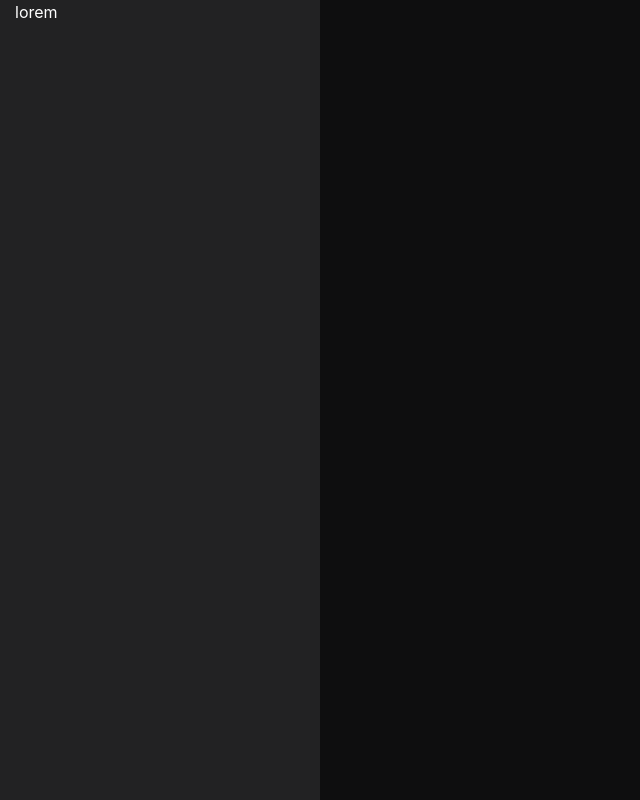
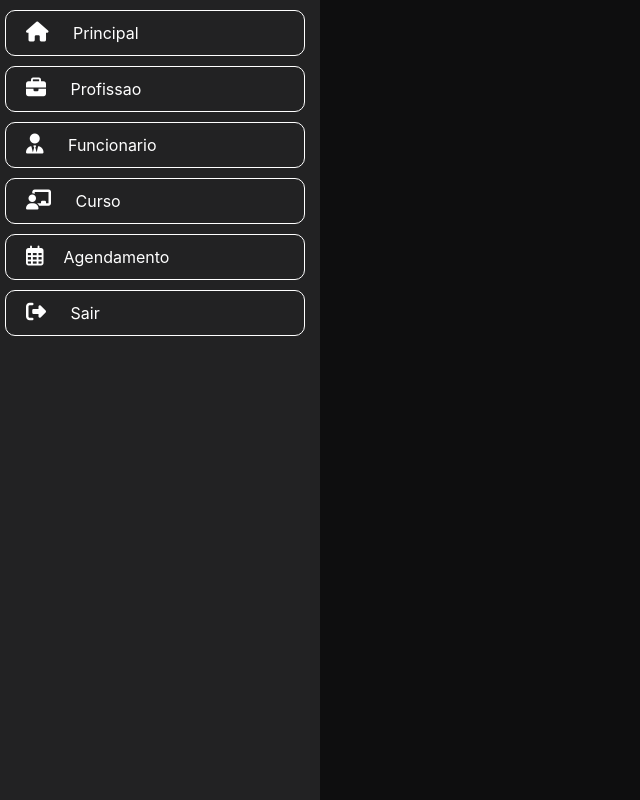
Before and after one commit to Gexis95/senacphp, a PHP site: page /principal.php in a window 1280 px wide. Shown: the part 56-856 px from the top of the page, without its empty margins (0-640 px from the left). Run offline with PHP 8.4, Linux system fonts and the light colour scheme.

Commit message:
26/10/2023
Menu feito com um tico de css

```diff
--- /dev/null
+++ b/Sistema Administrativo/menu.php
@@ -0,0 +1,8 @@
+<ul>
+    <li> <a class="item" href="principal.php"><i class="fa-solid fa-house ic"></i> Principal </a></li>
+    <li> <a class="item" href="profissao.php"><i class="fa-solid fa-briefcase ic" ></i> Profissao </a></li>
+    <li> <a class="item" href="funcionario.php"><i class="fa-solid fa-user-tie ic"></i> Funcionario </a></li>
+    <li> <a class="item" href="curso.php"><i class="fa-solid fa-chalkboard-user ic"></i> Curso </a></li>
+    <li> <a class="item" href="agendamento.php"> <i class="fa-regular fa-calendar-days ic"></i>Agendamento </a></li>
+    <li> <a class="item" href="sair.php"><i class="fa-solid fa-right-from-bracket ic"></i> Sair</a></li>
+</ul>
--- a/Sistema Administrativo/principal.php
+++ b/Sistema Administrativo/principal.php
@@ -14,7 +14,10 @@
 
     <div class="container-fluid">
         <div class="row">
-            <div class="col-md-3 menu" style="">lorem</div>
+            <div class="col-md-3 menu animate__animated animate__fadeInLeft">
+                <?php include 'menu.php'; ?>
+            </div>
+
             <div class="col-md-9"></div>
         </div>
     </div>
--- a/Sistema Administrativo/resources/style.css
+++ b/Sistema Administrativo/resources/style.css
@@ -37,6 +37,9 @@
     .painel{
         width: 300px;
     }
+    .menu{
+        display: none;
+    }
 
     .user{
         padding-left: 85px;
@@ -47,6 +50,10 @@
     .painel{
         width: 250px;
         height: 650px;
+    }
+
+    .menu{
+        display: none;
     }
 
     .user{
@@ -63,4 +70,32 @@
     height: 100vh;
     background-color: #222223;
     color: white;
+    list-style: none;
 }
+
+.item{
+    display: block;
+    padding: 10px 20px;
+    /*margin-left: -50px;*/
+    color: white;
+    border: 1px solid white;
+    border-radius: 10px;
+    margin-left: -50px;
+    margin-top: 10px;
+}
+
+.item:hover{
+    background-color: white;
+    transition: 1s;
+    text-decoration: none;
+
+}
+
+ul{
+    list-style: none;
+}
+
+.ic{
+    font-size: 20px;
+    margin-right: 20px;
+}
```
